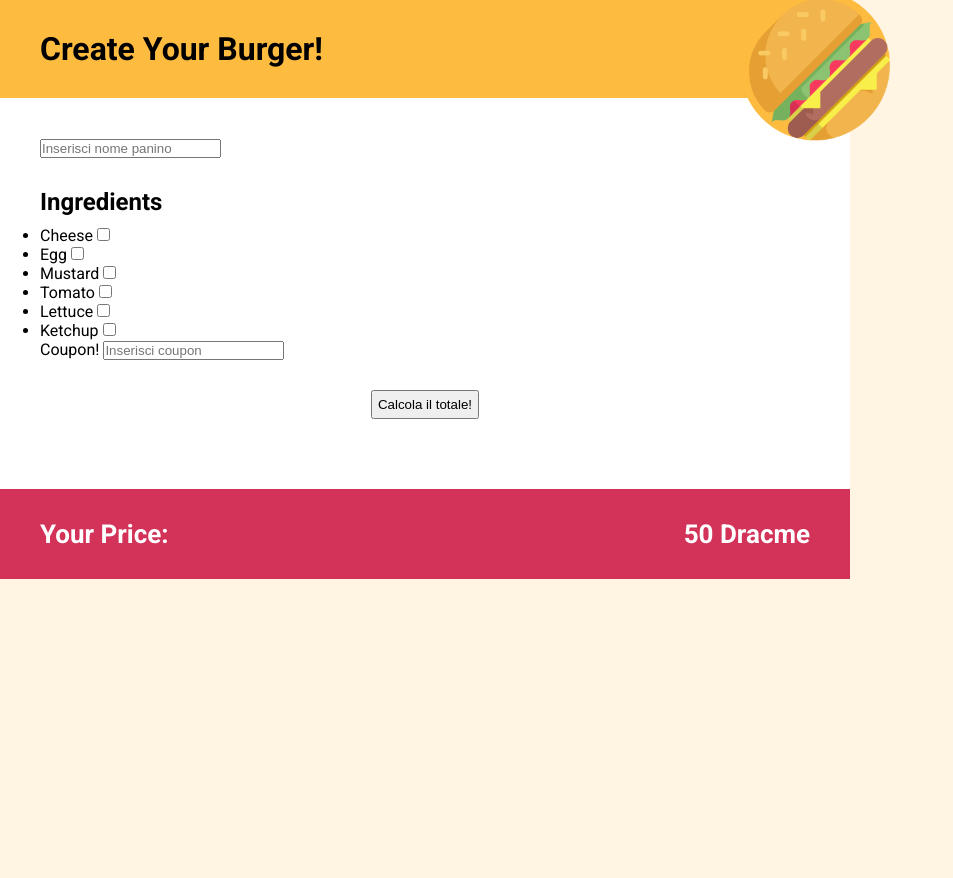
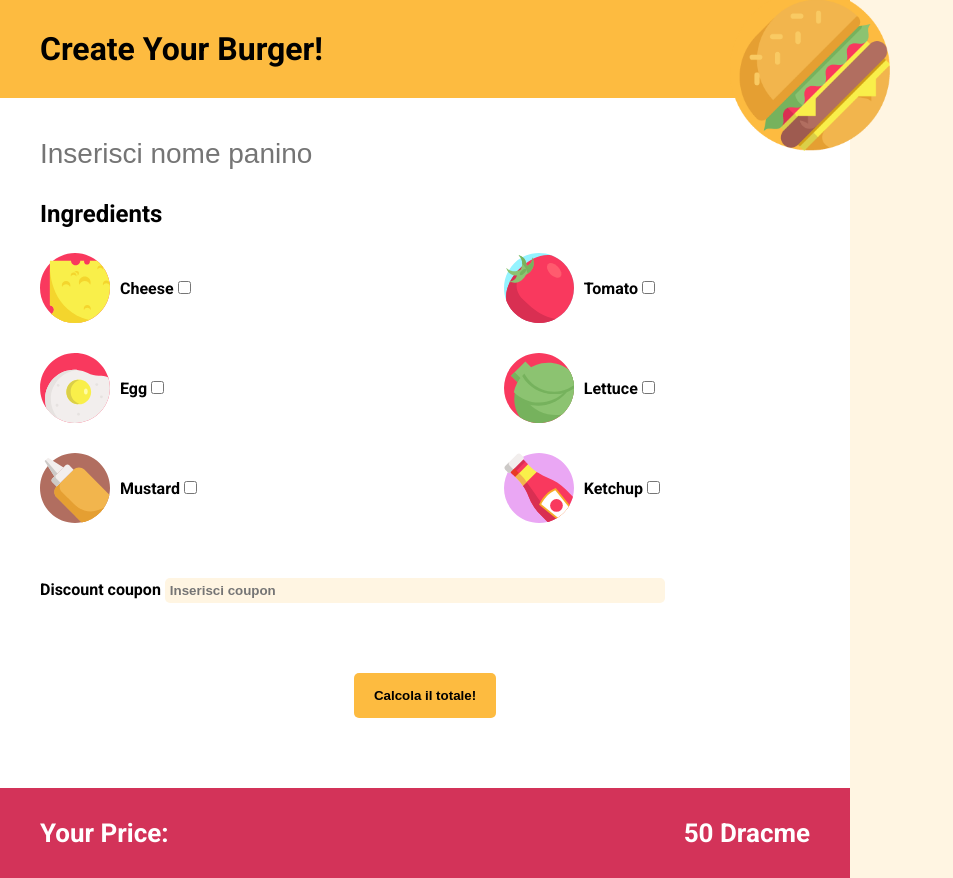
Before and after one commit to glSpisto-92/js-burger, a plain HTML site: page index.html in a window 1280 px wide. Shown: the whole page, without its empty margins (0-953 px from the left). Before the commit the page ends 800 px from the top, so only its background shows below. Drawn offline with Linux system fonts and the light colour scheme.

Commit message:
aggiunta parte di css (da finire)

```diff
--- a/css/style.css
+++ b/css/style.css
@@ -41,25 +41,57 @@ header{
 }
 
 header img{
-  width: 150px;
+  width: 160px;
   position: absolute;
   right: -40px;
   top: -10px;
 }
 
-
-
-
 /* main */
-.ingredient_list{
+.ingredient_list_1, .ingredient_list_2{
   list-style: none;
 }
-.ingredient_list li{
+.ingredient_list_1 img, .ingredient_list_2 img{
+  width: 70px;
+  margin-right: 10px;
+}
+.ingredient_list_1 li, .ingredient_list_2 li{
   padding: 15px 0;
+  display: flex;
+  align-items: center;
+  font-weight: 600;
+}
+
+.wrapper_ingredients{
+  display: flex;
+  justify-content: space-between;
+  margin-right: 150px;
 }
 
 #name_burger{
   margin-bottom: 20px;
+  border: none;
+  font-size: 28px;
+}
+#name_burger:focus{
+  outline: none;
+}
+
+.coupon_container{
+  margin: 40px 0;
+}
+
+.coupon_container label{
+  font-weight: bold;
+}
+
+#coupons{
+  background: #fff5e2;
+  border: none;
+  padding: 5px;
+  border-radius: 5px;
+  width: 500px;
+  font-weight: bold;
 }
 
 .calculate_content{
@@ -68,7 +100,18 @@ header img{
 }
 
 #calculate{
-  padding: 5px;
+  padding: 15px 20px;
+  background: #fdbb40;
+  font-weight: bold;
+  border-radius: 5px;
+  border: none;
+  transition: transform 0.5s;
+}
+#calculate:focus{
+  outline: none;
+}
+#calculate:hover{
+  transform: scale(1.5);
 }
 
 /* footer */
--- a/index.html
+++ b/index.html
@@ -23,18 +23,22 @@
       <input id="name_burger" type="text" name="" value="" placeholder="Inserisci nome panino">
       <h2>Ingredients</h2>
       <!-- checkbox ingredienti -->
+      <div class="wrapper_ingredients">
       <ul class="ingredient_list_1">
         <li>
+          <img src="img/cheese.svg" alt="">
           <label for="cheese"> Cheese
             <input id="cheese" class="add-ingredient" type="checkbox" name="" value="3" placeholder="">
           </label>
         </li>
         <li>
+          <img src="img/fried-egg.svg" alt="">
           <label for="egg"> Egg
             <input id="egg" class="add-ingredient" type="checkbox" name="" value="4">
           </label>
         </li>
         <li>
+          <img src="img/mustard.svg" alt="">
           <label for="mustard"> Mustard
             <input id="mustard" class="add-ingredient" type="checkbox" name="" value="1">
           </label>
@@ -43,26 +47,29 @@
 
       <ul class="ingredient_list_2">
         <li>
+          <img src="img/tomato.svg" alt="">
           <label for="tomato"> Tomato
             <input id="tomato" class="add-ingredient" type="checkbox" name="" value="1">
           </label>
         </li>
         <li>
+          <img src="img/lettuce.svg" alt="">
           <label for="lettuce"> Lettuce
             <input id="lettuce" class="add-ingredient" type="checkbox" name="" value="3">
           </label>
         </li>
         <li>
+          <img src="img/ketchup.svg" alt="">
           <label for="ketchup"> Ketchup
             <input id="ketchup" class="add-ingredient" type="checkbox" name="" value="1">
           </label>
         </li>
       </ul>
-
+    </div>
 
       <!-- discount coupon -->
       <div class="coupon_container">
-        <label for="coupons"></label> Coupon!
+        <label for="coupons">Discount coupon</label>
         <input id="coupons" type="text" name="" value="" placeholder="Inserisci coupon">
       </div>
       <!-- button calculate -->
```
